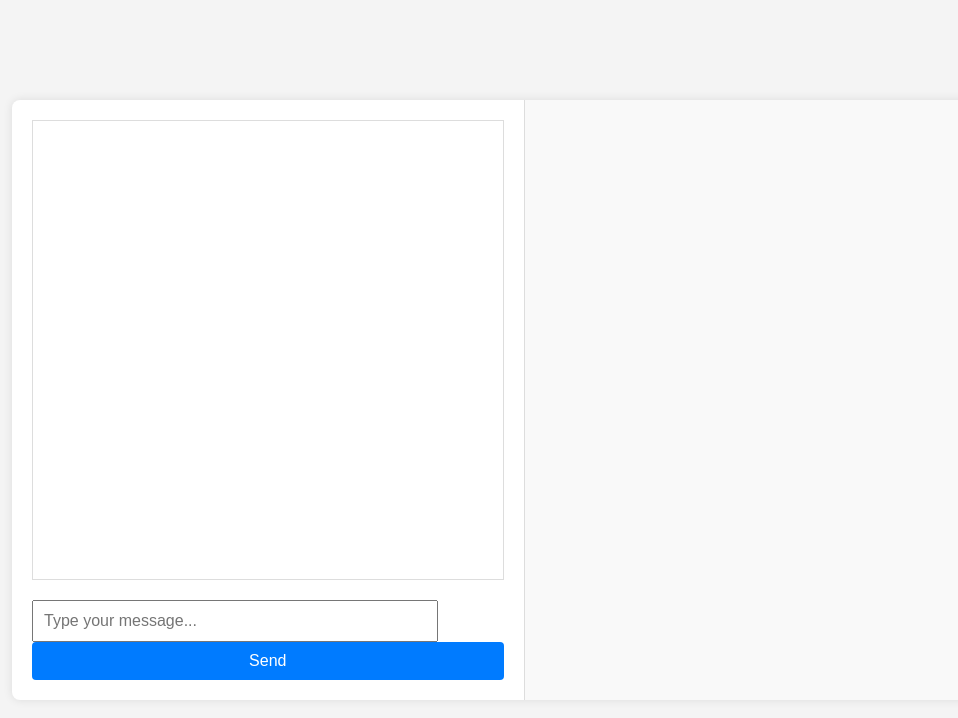
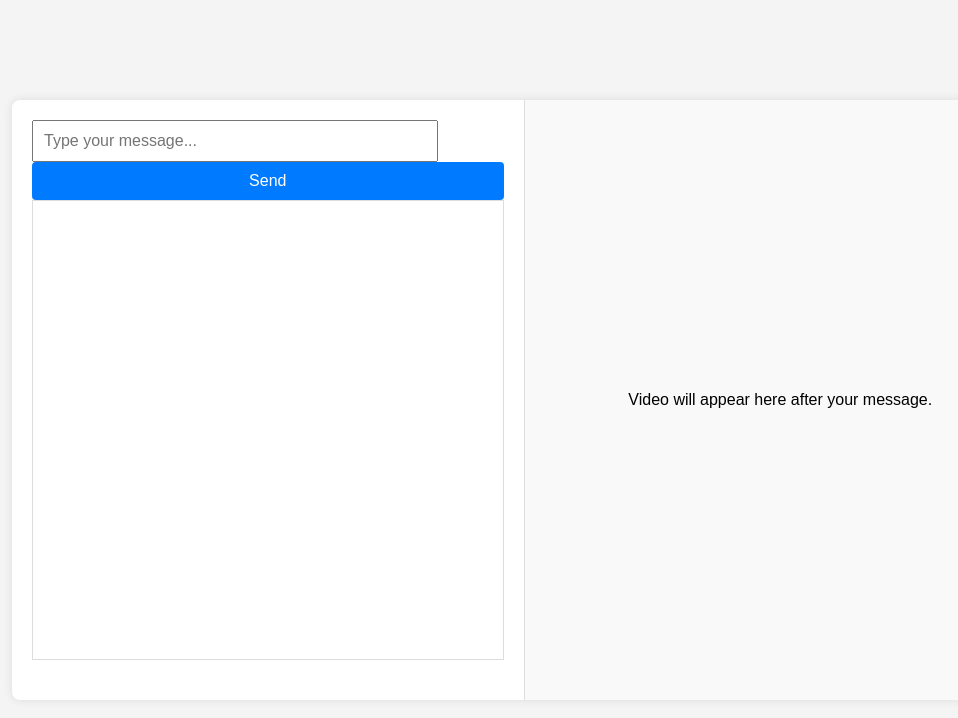
Before and after one commit to WhissleAI/wellness_companion, a plain HTML site: page static/index.html in a window 1280 px wide. Shown: the whole page, without its empty margins (116-1074 px from the left). Drawn offline with Linux system fonts and the light colour scheme.

Commit message:
Update index.html

```diff
--- a/static/index.html
+++ b/static/index.html
@@ -1,20 +1,23 @@
 <!DOCTYPE html>
 <html lang="en">
+
 <head>
     <meta charset="UTF-8">
     <meta name="viewport" content="width=device-width, initial-scale=1.0">
     <title>Wellness Companion Chatbot</title>
     <link rel="stylesheet" href="/static/styles.css">
 </head>
+
 <body>
     <div class="container">
         <div class="chat-container">
-            <div id="chat-box" class="chat-box"></div>
             <input type="text" id="user-input" class="chat-input" placeholder="Type your message...">
             <button id="send-btn" class="send-btn">Send</button>
+            <div id="chat-box" class="chat-box"></div>
         </div>
-        <div id="video-container" class="video-container"></div>
+        <div id="video-container" class="video-container">Video will appear here after your message.</div>
     </div>
     <script src="/static/scripts.js"></script>
 </body>
+
 </html>
```
